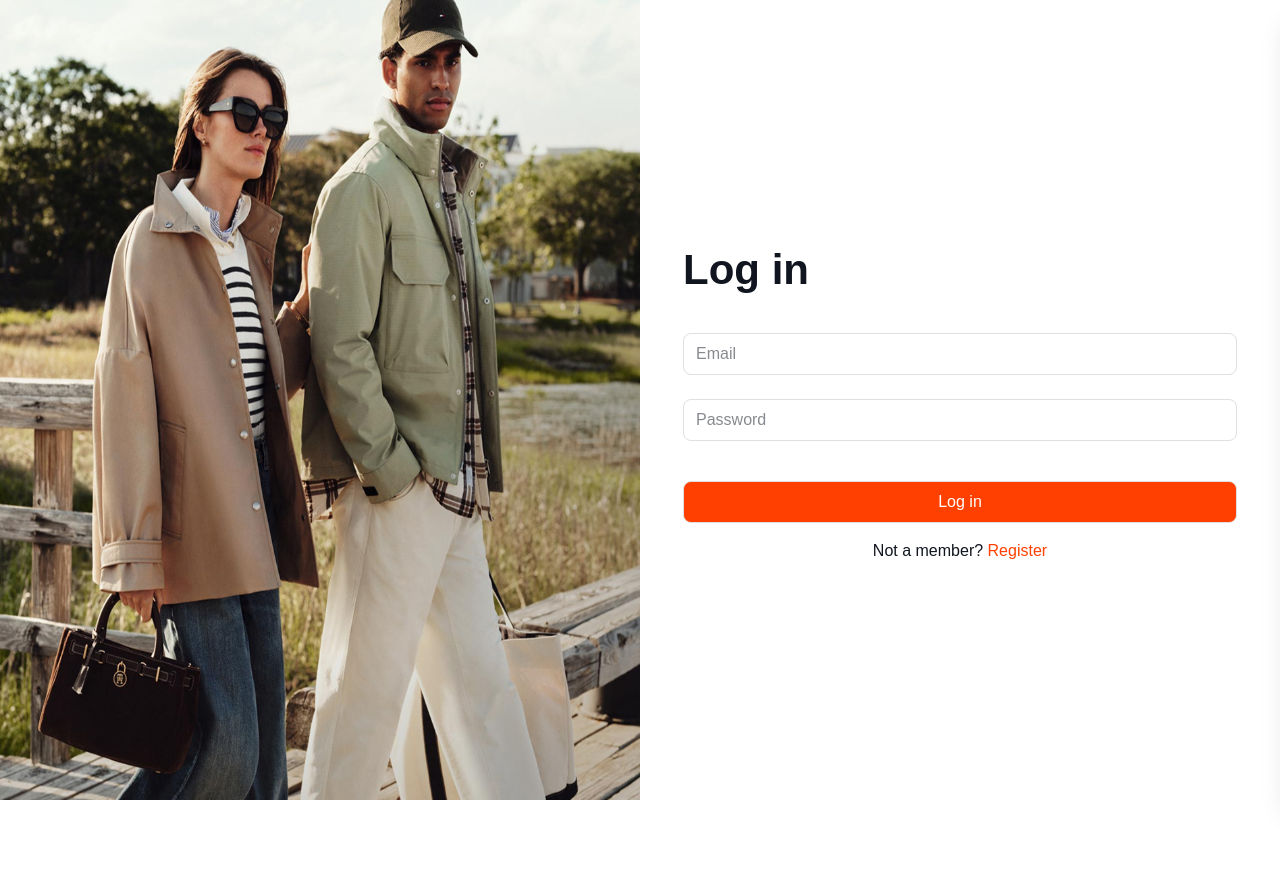
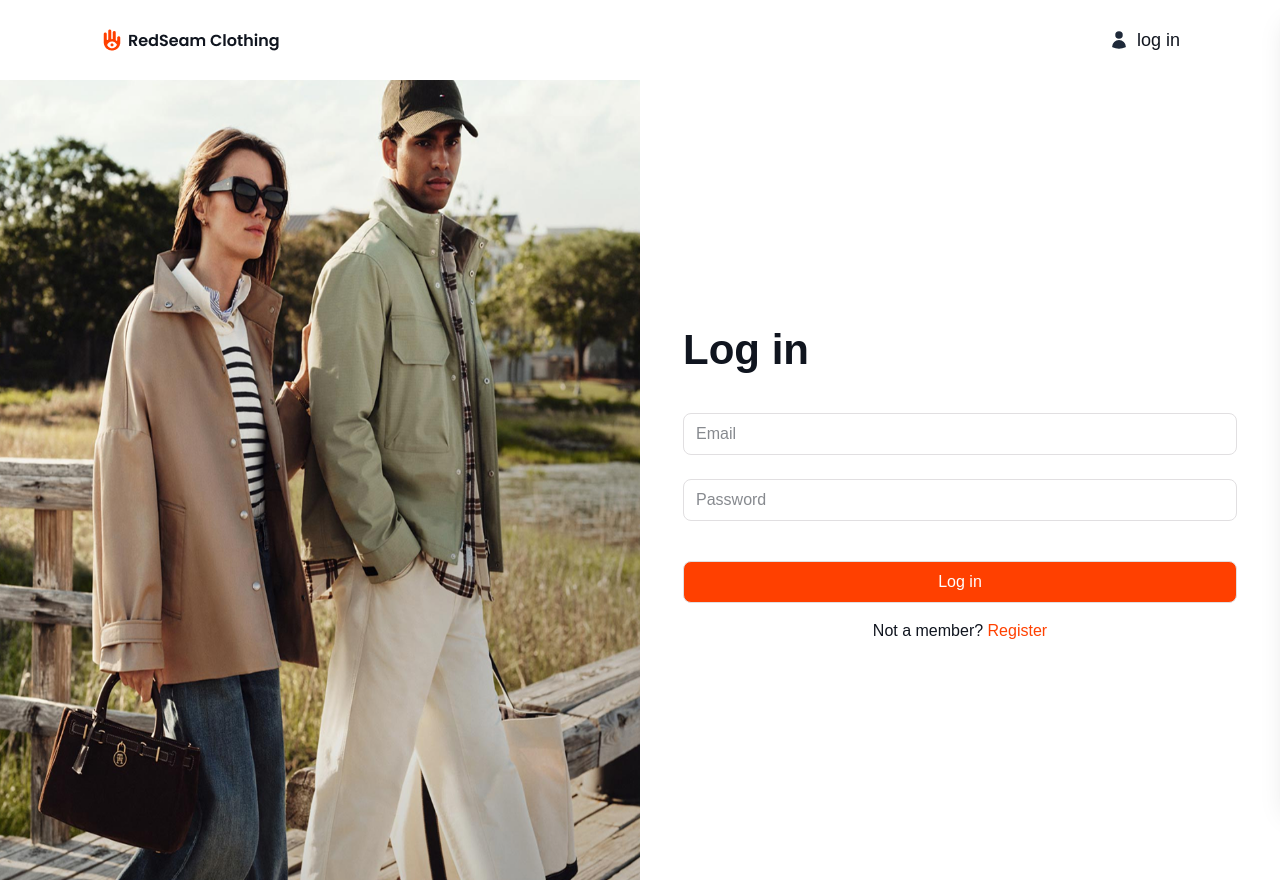
Before and after one commit to khatias/rdbr_project, a Next.js app: page /login in a window 1280 px wide. Before the commit the page ends 800 px from the top, so only its background shows below. Built offline with nearby package versions, Linux system fonts and the light colour scheme; no server answers.

Commit message:
feat(header): add Header component with cookie-based auth check
- Added Header with logo and navigation links
- Show CartButton + account link if user has auth cookie
- Fallback to login link when not authenticated

```diff
--- a/src/app/layout.tsx
+++ b/src/app/layout.tsx
@@ -3,7 +3,7 @@ import { Geist, Geist_Mono } from "next/font/google";
 import "./globals.css";
 import { CartProvider } from "@/components/cart/CartContext";
 import CartDrawer from "@/components/cart/CartDrawer";
-
+import Header from "@/components/header/Header";
 const geistSans = Geist({
   variable: "--font-geist-sans",
   subsets: ["latin"],
@@ -31,6 +31,7 @@ export default function RootLayout({
       >
         <CartProvider>
           <CartDrawer />
+          <Header />
           <main className="grid place-items-center">
             <div className="w-full max-w-[1920px]">{children}</div>
           </main>
--- /dev/null
+++ b/src/components/cart/CartButton.tsx
@@ -0,0 +1,27 @@
+// components/cart/CartButton.tsx
+"use client";
+
+import React from "react";
+import { ShoppingCartIcon } from "@heroicons/react/24/solid";
+import { useCart } from "@/components/cart/CartContext";
+
+export default function CartButton() {
+  const { open, items } = useCart();
+  const count = items.reduce((s, it) => s + (it.quantity || 0), 0);
+
+  return (
+    <button
+      type="button"
+      onClick={open}
+      aria-label="Open cart"
+      className="relative inline-flex items-center justify-center"
+    >
+      <ShoppingCartIcon className="h-[20px] w-[20px] text-gray-800" />
+      {count > 0 && (
+        <span className="absolute -right-2 -top-2 min-w-[18px] h-[18px] rounded-full bg-[#FF4000] text-white text-[10px] leading-[18px] text-center px-1">
+          {count}
+        </span>
+      )}
+    </button>
+  );
+}
--- /dev/null
+++ b/src/components/header/Header.tsx
@@ -0,0 +1,52 @@
+// components/Header.tsx
+import React from "react";
+import Image from "next/image";
+import Link from "next/link";
+import { cookies } from "next/headers";
+import { UserIcon } from "@heroicons/react/24/solid";
+import CartButton from "@/components/cart/CartButton";
+import { ChevronDownIcon } from "@heroicons/react/24/solid";
+// If you keep the asset import, make sure the filename + path case match EXACTLY
+import logo from "../../assets/Logo.png"; // <- check case on disk (Logo.png vs logo.png)
+
+export default async function Header() {
+  const cookieStore = await cookies();
+  const token = cookieStore.get("token")?.value;
+  const isAuthed = !!token;
+
+  return (
+    <header className="w-full h-20 flex items-center justify-between px-[100px]">
+      <Link href="/" aria-label="Go to homepage" prefetch>
+        <Image
+          src={logo}
+          alt="Logo"
+          width={180}
+          height={24}
+          priority
+          sizes="(max-width: 768px) 140px, 180px"
+        />
+      </Link>
+
+      <div className="flex items-center ">
+        {isAuthed ? (
+          <>
+            <CartButton />
+            <Link
+              href=""
+              aria-label="Account"
+              className="flex items-center gap-3 ml-5"
+            >
+              <span className="w-[40px] h-[40px] rounded-full bg-amber-700 " />
+            </Link>
+            <ChevronDownIcon className="h-5 w-5 text-gray-800" />
+          </>
+        ) : (
+          <Link href="/login" className="flex items-center gap-2">
+            <UserIcon className="h-[20px] w-[20px] text-gray-800" />
+            <span className="text-lg text-[#10151F]">log in</span>
+          </Link>
+        )}
+      </div>
+    </header>
+  );
+}
```
Also changed, not shown: src/assets/Logo.png (added).
